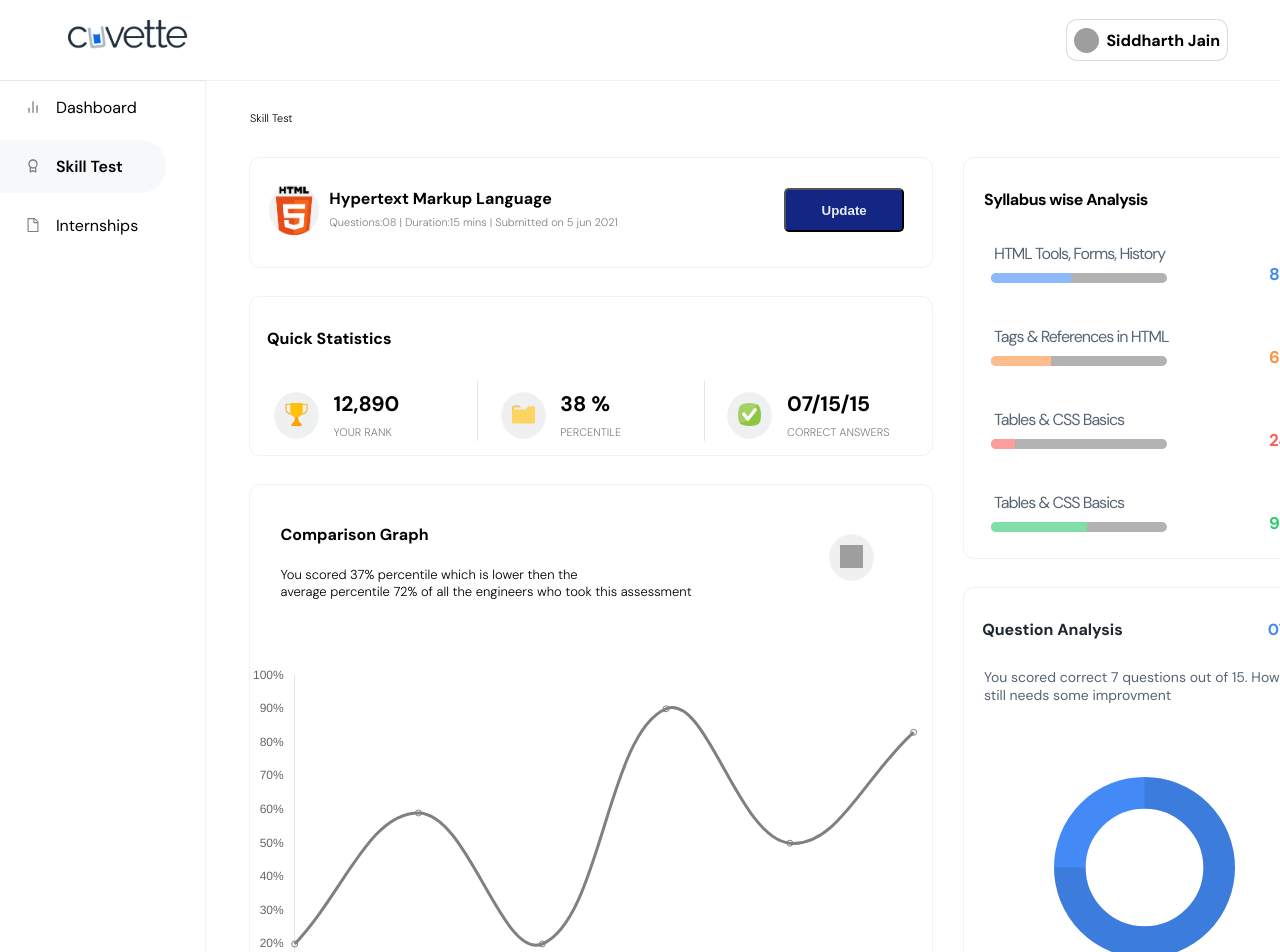
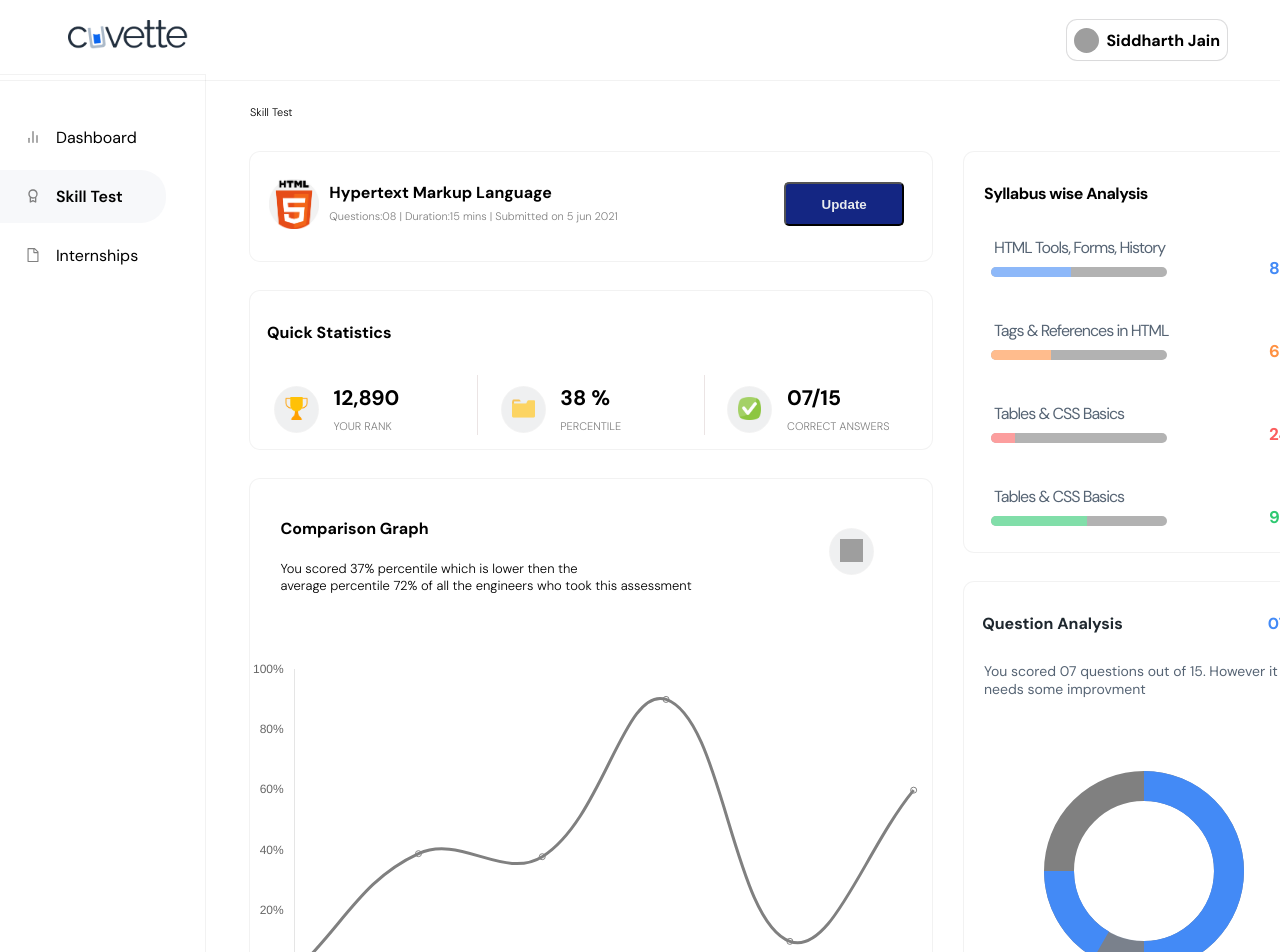
Before and after one commit to raobaba/Cuvette-Skill-Analytics-Dashboard-Development, a React (Create React App) app: page / in a window 1280 px wide. Shown: the top 952 px of the page. Built offline with nearby package versions, Linux system fonts and the light colour scheme; grey boxes are pictures that could not be loaded.

Commit message:
modified css code

```diff
--- a/src/components/Home/Home.jsx
+++ b/src/components/Home/Home.jsx
@@ -10,7 +10,7 @@ function Home() {
   const [quickStats, setQuickStats] = useState({
     rank: "12,890",
     percentile: "38",
-    correctAnswers: "07/15",
+    correctAnswers: "07",
   });
 
   const updateQuickStatistics = (newStats) => {
@@ -34,7 +34,7 @@ function Home() {
                />
             </div>
             <div className="comparisonGraph-container">
-               <ComparisonGraph/>
+               <ComparisonGraph percentile={quickStats.percentile}/>
             </div>
           </div>
           <div className="second-container">
@@ -42,7 +42,7 @@ function Home() {
                  <SyllabusAnalysis/>
             </div>
             <div className="questionAnalysis-container">
-                 <QuestionAnalysis/>
+                 <QuestionAnalysis correctAnswers={quickStats.correctAnswers}/>
             </div>
           </div>
         </div>
--- a/src/components/SkillTest/ComparisonGraph.jsx
+++ b/src/components/SkillTest/ComparisonGraph.jsx
@@ -16,16 +16,12 @@ ChartJS.register(
   LinearScale,
   PointElement
 )
-
-
-
-
-function ComparisonGraph() {
+function ComparisonGraph({percentile}) {
    const data = {
     labels:['0%','20%','40%','60%','80%','100%'],
     datasets:[{
       label: "My First dataset",
-      data:[20,59,20,90,50,83],
+      data:[0,39,percentile,90,10,60],
       backgroundColor:'transparent',
       borderColor:'grey',
       PointBorderColor:'transparent',
@@ -59,10 +55,10 @@ function ComparisonGraph() {
         },
       },
       y: {
-        min: 10,
+        min: 0,
         max: 100,
         ticks: {
-          stepSize: 10,
+          stepSize: 20,
           callback: (value) => value + '%',
         },
         grid: {
--- a/src/components/SkillTest/QuestionAnalysis.jsx
+++ b/src/components/SkillTest/QuestionAnalysis.jsx
@@ -4,24 +4,33 @@ import TARGET from "../../assets/images/target_icon.png";
 import { Doughnut } from "react-chartjs-2";
 import { Chart as ChartJS, ArcElement } from "chart.js";
 ChartJS.register(ArcElement);
-function QuestionAnalysis() {
+function QuestionAnalysis({correctAnswers}) {
+
+  const totalQuestions = 15;
+  const degree = (correctAnswers / totalQuestions) * 360;
+  console.log(degree)
   const data = {
     lebels: ["Yes"],
     datasets: [
       {
         label: "Poll",
         data: [12],
-        background: ['green'],
         borderWidth: 0,
-        circumference: 270,
-        outerRadius: "30%", // You can adjust this percentage
-        innerRadius: "30%", // You can adjust this percentage
+        circumference: degree < 270 ? 270 : degree,
+        outerRadius: "80%", // You can adjust this percentage
+        innerRadius: "60%", // You can adjust this percentage
+        label: 'My First Dataset',
+        data: [300, 50, 100],
+        backgroundColor: [
+          'rgba(67, 138, 246, 1)',
+          'rgba(67, 138, 246, 0.1)',
+        ]
       },
     ],
   };
 
   const options = {
-    cutout: "65%", // This controls the size of the cutout in the center
+    cutout: "70%", // This controls the size of the cutout in the center
   };
 
   const backgroundCircle = {
@@ -37,7 +46,7 @@ function QuestionAnalysis() {
       const angle = Math.PI / 180;
       ctx.beginPath();
       ctx.lineWidth = width;
-      ctx.strokeStyle = "rgba(67, 138, 246, 1)";
+      ctx.strokeStyle = "grey";
       ctx.arc(xCoor, yCoor, outerRadius - width / 2, 0, angle * 360, false);
       ctx.stroke();
     },
@@ -48,18 +57,16 @@ function QuestionAnalysis() {
       <div className="create-space"></div>
       <div className="question-text">
         <h4 style={{ color: "rgba(30, 39, 46, 1)" }}>Question Analysis</h4>
-        <h4 className="attempt-question">07/15</h4>
+        <h4 className="attempt-question">{`${correctAnswers}/${totalQuestions}`}</h4>
       </div>
       <div className="about-improvement">
         <span>
-          You scored correct 7 questions out of 15. However it <br /> still
-          needs some improvment
+         {` You scored ${correctAnswers} questions out of ${totalQuestions}. However it still
+          needs some improvment`}
         </span>
       </div>
       <div className="circular-graph">
-        <Doughnut data={data} options={options} plugins={[backgroundCircle]}>
-          {/* Render the image inside the circular graph */}
-          <img src={TARGET} alt="target_icon" width={40} height={40} />
+        <Doughnut style={{marginLeft:'10px'}} data={data} options={options} plugins={[backgroundCircle]}>
         </Doughnut>
       </div>
     </div>
--- a/src/components/SkillTest/Sidebar.jsx
+++ b/src/components/SkillTest/Sidebar.jsx
@@ -15,6 +15,7 @@ function Sidebar() {
   return (
     <div className="sidebar-container">
       <div className="page-container">
+      <div className="create-space-sidebar"></div>
         <Link to="/">
           <div
             className={`page ${activeSection === "dashboard" ? "active" : ""}`}
--- a/src/styles/SkillTest/QuestionAnalysis.css
+++ b/src/styles/SkillTest/QuestionAnalysis.css
@@ -28,8 +28,9 @@
 }
 
 .circular-graph{
-    width: 50%;
+    width: 60%;
     margin: auto;
-    margin-left: 90px;
+    height: 200px;
+    margin-left: 70px;
     margin-top: 20%;
 }
--- a/src/styles/SkillTest/Sidebar.css
+++ b/src/styles/SkillTest/Sidebar.css
@@ -58,7 +58,10 @@
     margin-top: 18px;
     color: grey;
   }
-
+  .create-space-sidebar{
+    width: 100%;
+    height: 30px;
+}
 
   @media (max-width: 1068px) {
     p {
```
